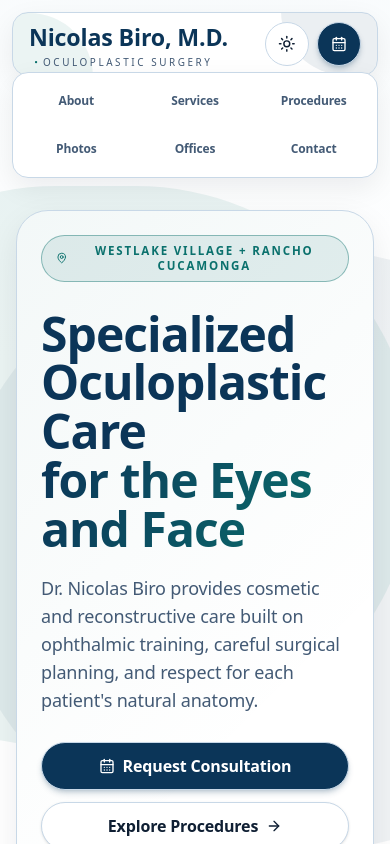
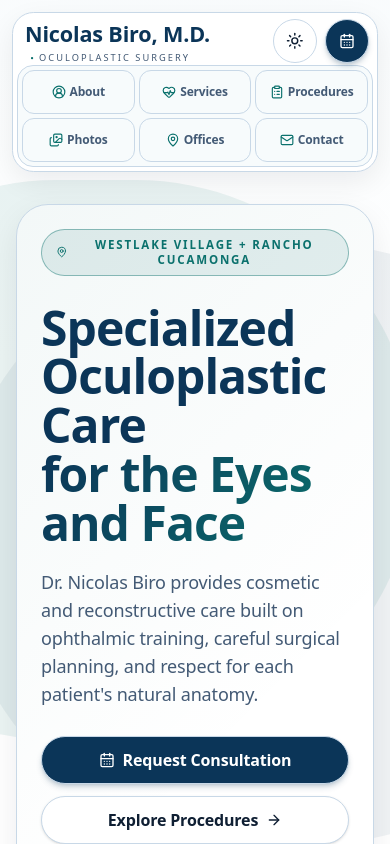
Before and after one commit to jonbiro/BiroMD, a Next.js app: page / in a window 390 px wide. Shown: the top 844 px of the page. Built offline with nearby package versions, Linux system fonts and the light colour scheme.

Commit message:
Redesign floating navigation across breakpoints

```diff
--- a/app/globals.css
+++ b/app/globals.css
@@ -189,6 +189,12 @@ li {
   }
 }
 
+@media screen and (min-width: 1024px) {
+  html {
+    scroll-padding-top: 7rem;
+  }
+}
+
 @media (prefers-reduced-motion: reduce) {
   *,
   *::before,
--- a/components/header.tsx
+++ b/components/header.tsx
@@ -1,60 +1,94 @@
-import { CalendarDays, Dot } from "lucide-react"
+import {
+  CalendarDays,
+  CircleUserRound,
+  ClipboardList,
+  Dot,
+  HeartPulse,
+  Images,
+  Mail,
+  MapPin,
+} from "lucide-react"
 import { Button } from "@/components/ui/button"
 import { ModeToggle } from "@/components/mode-toggle"
 import { navItems } from "@/lib/site"
 
 const navClass =
-  "flex min-h-11 min-w-0 items-center justify-center rounded-xl px-2 py-2 text-xs font-semibold text-muted-foreground transition-colors hover:bg-accent hover:text-accent-foreground aria-[current=page]:bg-primary aria-[current=page]:text-primary-foreground aria-[current=page]:shadow-[0_8px_20px_rgb(9_36_59_/0.24)] sm:rounded-full sm:px-3 sm:text-sm"
+  "flex min-h-11 min-w-0 items-center justify-center gap-1 rounded-xl border border-transparent px-1.5 py-2 text-xs font-semibold text-muted-foreground transition-colors hover:border-border hover:bg-card hover:text-primary aria-[current=page]:border-secondary/60 aria-[current=page]:bg-card aria-[current=page]:text-primary sm:rounded-full sm:px-2.5 sm:text-sm lg:min-h-10 lg:text-[0.8rem] xl:px-3.5"
+
+const navIcons = {
+  "/about": CircleUserRound,
+  "/services": HeartPulse,
+  "/procedures": ClipboardList,
+  "/gallery": Images,
+  "/locations": MapPin,
+  "/contact": Mail,
+} as const
 
 export default function Header() {
   return (
     <header className="sticky top-0 z-50 px-3 pb-2 pt-3 md:px-6">
-      <div className="container relative px-0">
-        <div className="panel relative flex h-16 items-center justify-between overflow-hidden rounded-2xl px-4 md:h-20 md:px-6">
-          <div className="pointer-events-none absolute -left-20 top-0 h-32 w-40 rounded-full bg-secondary/8" />
-          <div className="pointer-events-none absolute -right-20 bottom-0 h-32 w-44 rounded-full bg-primary/8" />
-
+      <div className="container px-0">
+        <div
+          data-header-shell
+          className="panel relative grid grid-cols-[minmax(0,1fr)_auto] items-center gap-x-2 overflow-hidden rounded-[1.35rem] p-1 shadow-[0_12px_30px_rgb(5_16_32_/0.11)] lg:min-h-20 lg:grid-cols-[auto_minmax(0,1fr)_auto] lg:gap-4 lg:rounded-full lg:px-2.5 lg:py-2"
+        >
           <a
             href="/"
             data-header-brand
-            className="group relative z-30 inline-flex min-w-0 flex-col leading-tight"
+            className="group relative z-10 inline-flex min-h-12 min-w-0 flex-col justify-center px-2 leading-tight lg:min-h-0 lg:px-3 lg:pr-2"
           >
-            <span className="whitespace-nowrap font-serif text-lg font-semibold text-primary transition-colors group-hover:text-secondary min-[360px]:text-[1.45rem] md:text-3xl">
+            <span className="whitespace-nowrap font-serif text-lg font-semibold text-primary transition-colors group-hover:text-secondary min-[360px]:text-[1.35rem] lg:text-2xl xl:text-[1.65rem]">
               Nicolas Biro, M.D.
             </span>
-            <span className="inline-flex items-center whitespace-nowrap text-[0.5rem] font-medium uppercase tracking-[0.16em] text-muted-foreground min-[360px]:text-[0.62rem] min-[360px]:tracking-[0.26em] md:text-xs">
+            <span className="inline-flex items-center whitespace-nowrap text-[0.5rem] font-medium uppercase tracking-[0.16em] text-muted-foreground min-[360px]:text-[0.58rem] min-[360px]:tracking-[0.22em] lg:text-[0.62rem]">
               <Dot className="hidden h-3.5 w-3.5 text-secondary min-[360px]:block" />
               Oculoplastic Surgery
             </span>
           </a>
 
-          <div data-header-actions className="relative z-30 flex items-center gap-2 md:gap-3">
-            <ModeToggle />
-            <Button className="w-11 px-0 sm:w-auto sm:px-5" asChild>
-              <a href="/contact" aria-label="Request Consultation">
-                <CalendarDays className="h-4 w-4 sm:mr-2" />
-                <span className="hidden sm:inline">Request Consultation</span>
-              </a>
-            </Button>
-          </div>
-        </div>
-
           <nav
             aria-label="Primary"
             data-floating-navigation
-          className="panel relative z-40 mx-auto -mt-1 grid max-w-4xl grid-cols-3 gap-1 rounded-2xl p-1.5 shadow-[0_14px_30px_rgb(5_16_32_/0.14)] sm:-mt-3 sm:grid-cols-6 sm:rounded-full"
+            className="relative z-10 col-span-2 row-start-2 grid grid-cols-3 gap-1 rounded-2xl border border-border/80 bg-accent/55 p-1 sm:grid-cols-6 sm:rounded-full lg:col-span-1 lg:col-start-2 lg:row-start-1"
           >
-          {navItems.map((item) => (
+            {navItems.map((item) => {
+              const NavIcon = navIcons[item.href]
+              return (
                 <a
                   key={item.href}
                   href={item.href}
                   data-nav-item
                   className={navClass}
                 >
+                  <NavIcon
+                    className="h-3.5 w-3.5 shrink-0 text-secondary sm:hidden"
+                    aria-hidden="true"
+                  />
                   {item.label}
                 </a>
-          ))}
+              )
+            })}
           </nav>
+
+          <div
+            data-header-actions
+            className="relative z-10 col-start-2 row-start-1 flex items-center gap-2 pr-1 lg:col-start-3 lg:pr-0"
+          >
+            <ModeToggle />
+            <Button
+              className="w-11 px-0 sm:w-auto sm:px-5 lg:px-3 xl:px-5"
+              asChild
+            >
+              <a href="/contact" aria-label="Request Consultation">
+                <CalendarDays className="h-4 w-4 sm:mr-2" />
+                <span className="hidden sm:inline lg:hidden xl:inline">
+                  Request Consultation
+                </span>
+                <span className="hidden lg:inline xl:hidden">Consult</span>
+              </a>
+            </Button>
+          </div>
+        </div>
       </div>
     </header>
   )
```
Also changed, not shown: 1 other file (tests, documents, lock files or other folders). Lines whose indentation alone changed are shown as unchanged.
